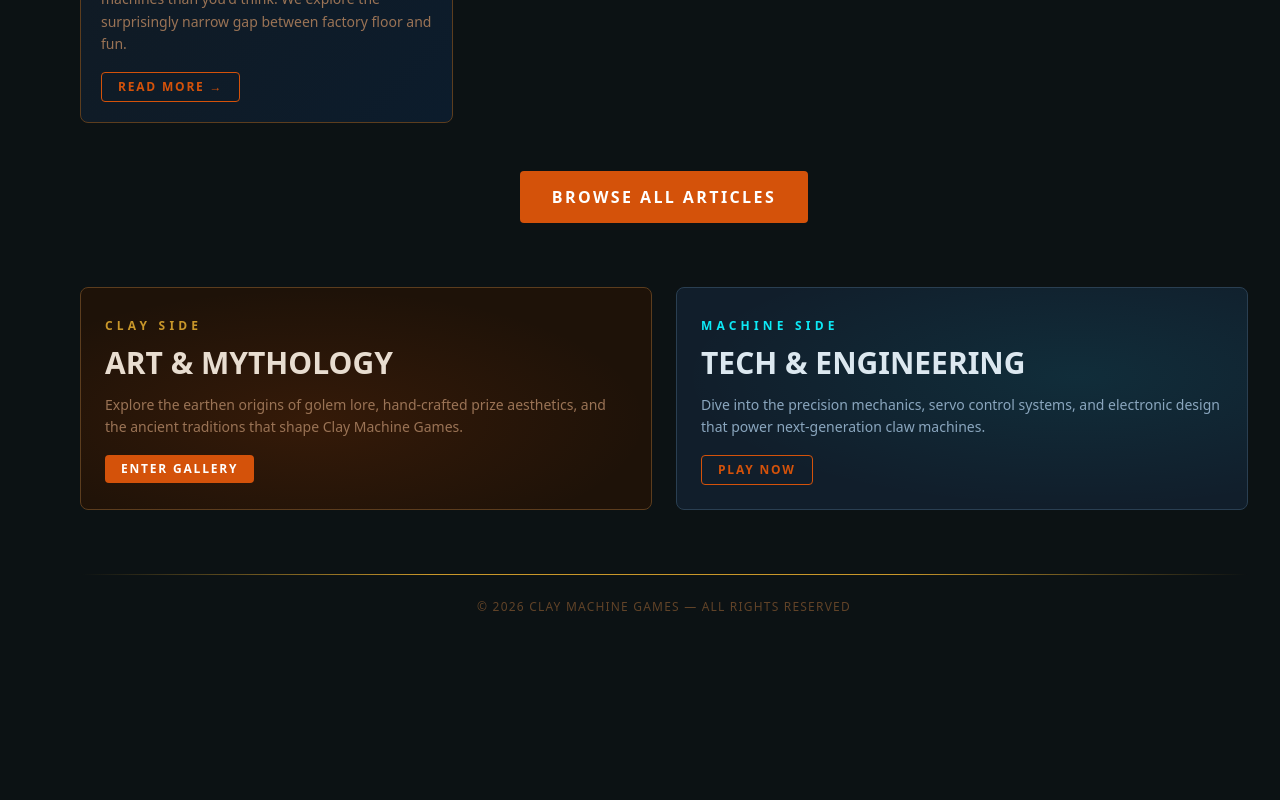
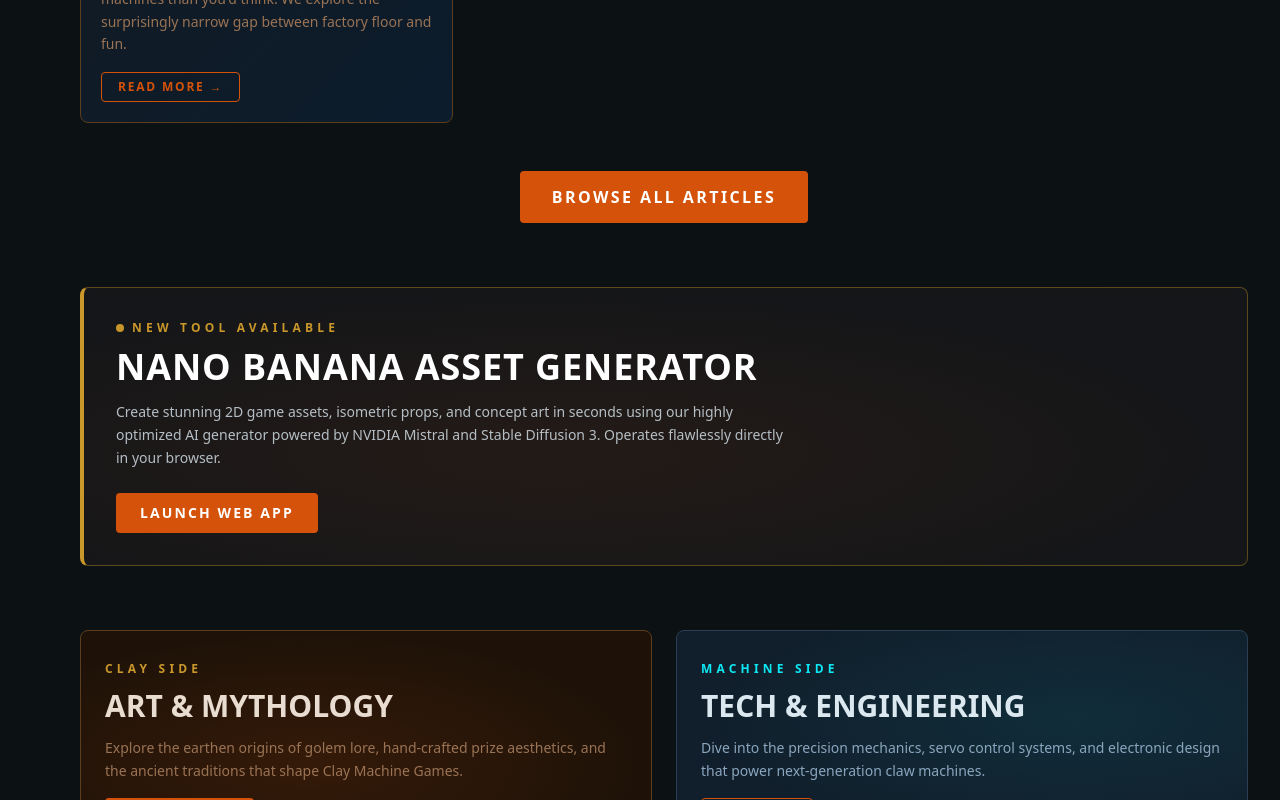
Before and after one commit to AstroGolem224/claymachinegames, a Next.js app: page / in a window 1280 px wide. Shown: the part 2000-2800 px from the top of the page. Before the commit the page ends 2647 px from the top, so only its background shows below. Built offline with nearby package versions, Linux system fonts and the light colour scheme; a web font is replaced by a local one.

Commit message:
feat: Link to Nano Banana Asset Generator tool in sidebar and homepage

```diff
--- a/src/app/page.tsx
+++ b/src/app/page.tsx
@@ -47,6 +47,26 @@
           <EmberButton href="/articles" size="lg">
             Browse All Articles
           </EmberButton>
+        </div>
+
+        {/* ── Asset Generator Highlight ── */}
+        <div className="mt-16 rounded-lg p-8 border border-accent-gold/40 border-l-4 border-l-accent-gold bg-zinc-900/80 backdrop-blur-sm relative overflow-hidden">
+          <div className="absolute inset-0 bg-grad-ember-glow opacity-30 pointer-events-none" aria-hidden />
+          <div className="relative z-10 flex flex-col items-start">
+            <span className="font-display font-semibold uppercase tracking-[0.35em] text-xs text-accent-gold flex items-center gap-2">
+              <span className="w-2 h-2 rounded-full bg-accent-gold animate-pulse" />
+              New Tool Available
+            </span>
+            <h3 className="font-display font-extrabold uppercase text-3xl sm:text-4xl text-white mt-2 mb-3 leading-tight tracking-wide">
+              Nano Banana Asset Generator
+            </h3>
+            <p className="text-secondary-100/80 text-sm leading-relaxed mb-6 max-w-2xl">
+              Create stunning 2D game assets, isometric props, and concept art in seconds using our highly optimized AI generator powered by NVIDIA Mistral and Stable Diffusion 3. Operates flawlessly directly in your browser.
+            </p>
+            <EmberButton href="https://astrogolem224.github.io/cmg_Asset_Generator/" size="md">
+              Launch Web App
+            </EmberButton>
+          </div>
         </div>
 
         {/* ── Dual-world section ── */}
--- a/src/components/layout/Sidebar.tsx
+++ b/src/components/layout/Sidebar.tsx
@@ -6,12 +6,13 @@
 import { SidebarOverlay } from './SidebarOverlay';
 
 const navItems = [
-  { label: 'Home',       href: '/',          icon: '⬡' },
-  { label: 'Games',      href: '/games',     icon: '◈' },
-  { label: 'Articles',   href: '/articles',  icon: '◉' },
-  { label: 'Gallery',    href: '/gallery',   icon: '◎' },
+  { label: 'Home', href: '/', icon: '⬡' },
+  { label: 'Games', href: '/games', icon: '◈' },
+  { label: 'Asset Gen', href: 'https://astrogolem224.github.io/cmg_Asset_Generator/', icon: '⚒' },
+  { label: 'Articles', href: '/articles', icon: '◉' },
+  { label: 'Gallery', href: '/gallery', icon: '◎' },
   { label: 'Leaderboard', href: '/leaderboard', icon: '◆' },
-  { label: 'About',      href: '/about',     icon: '◐' },
+  { label: 'About', href: '/about', icon: '◐' },
 ];
 
 export function Sidebar() {
```
Also changed, not shown: .claude/launch.json (added).
